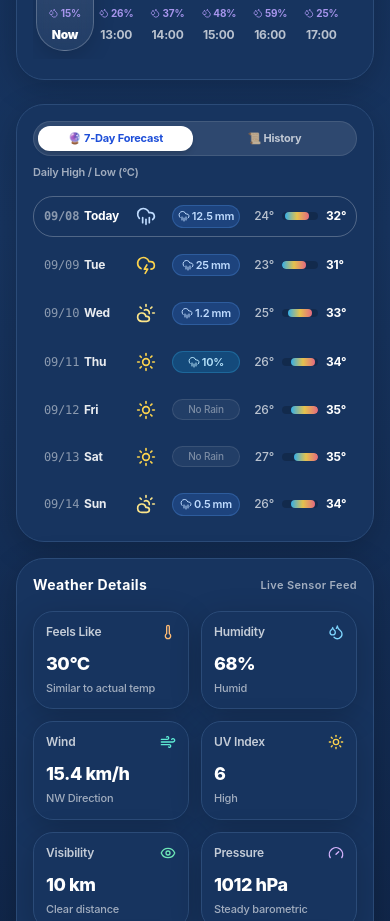
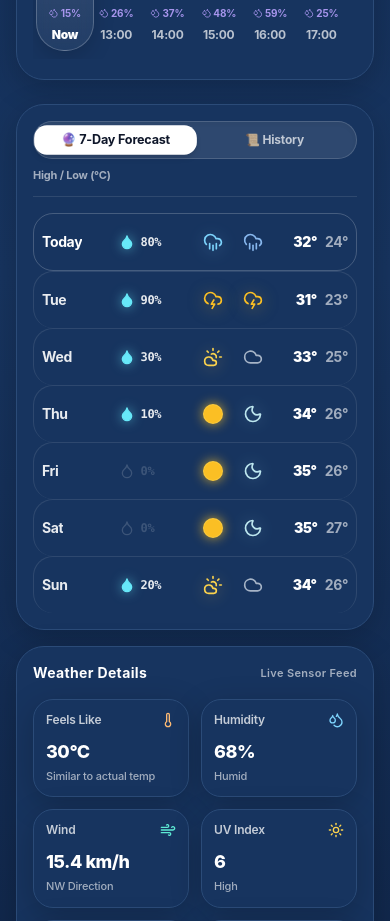
Before and after one commit to sharaddetroja/WeatherGPT-, a React (Vite) app: page / in a window 390 px wide. Shown: the part 900-1821 px from the top of the page. Built offline with nearby package versions, Linux system fonts and the light colour scheme; no server answers; a web font is replaced by a local one.

Commit message:
feat(ui): apply modern 4-column forecast and history layout matching reference design

```diff
--- a/src/components/weather/DailyForecastGlass.tsx
+++ b/src/components/weather/DailyForecastGlass.tsx
@@ -1,5 +1,5 @@
 import React from 'react';
-import { Cloud, Sun, CloudRain, CloudLightning, Snowflake, CloudSun, Calendar, Droplets, Wind } from 'lucide-react';
+import { Cloud, CloudRain, CloudLightning, Snowflake, CloudSun, Calendar, Moon, CloudMoon, Droplet } from 'lucide-react';
 
 export interface ForecastDay {
   date: string;
@@ -30,34 +30,70 @@ export const DailyForecastGlass: React.FC<DailyForecastGlassProps> = ({
   timelineTab,
   onSelectTab,
 }) => {
-  const getConditionIcon = (cond?: string) => {
+  // Daytime Weather Icon
+  const getDayIcon = (cond?: string) => {
     const c = (cond || '').toLowerCase();
-    if (c.includes('rain') || c.includes('drizzle')) return <CloudRain className="w-5 h-5 text-blue-200 shrink-0" />;
-    if (c.includes('storm') || c.includes('thunder')) return <CloudLightning className="w-5 h-5 text-amber-300 shrink-0" />;
-    if (c.includes('snow')) return <Snowflake className="w-5 h-5 text-cyan-200 shrink-0" />;
-    if (c.includes('partly') || (c.includes('sun') && c.includes('cloud'))) return <CloudSun className="w-5 h-5 text-amber-200 shrink-0" />;
-    if (c.includes('sun') || c.includes('clear')) return <Sun className="w-5 h-5 text-amber-300 shrink-0" />;
-    return <Cloud className="w-5 h-5 text-white/80 shrink-0" />;
+    if (c.includes('storm') || c.includes('thunder')) {
+      return (
+        <div className="relative flex items-center justify-center">
+          <CloudLightning className="w-5 h-5 sm:w-6 sm:h-6 text-amber-400 drop-shadow-[0_2px_8px_rgba(251,191,36,0.5)]" />
+        </div>
+      );
+    }
+    if (c.includes('heavy rain') || c.includes('torrential')) {
+      return <CloudRain className="w-5 h-5 sm:w-6 sm:h-6 text-blue-400 drop-shadow-[0_2px_8px_rgba(96,165,250,0.5)]" />;
+    }
+    if (c.includes('rain') || c.includes('drizzle') || c.includes('shower')) {
+      return <CloudRain className="w-5 h-5 sm:w-6 sm:h-6 text-sky-300 drop-shadow-[0_2px_8px_rgba(125,211,252,0.4)]" />;
+    }
+    if (c.includes('snow')) {
+      return <Snowflake className="w-5 h-5 sm:w-6 sm:h-6 text-cyan-200" />;
+    }
+    if (c.includes('cloud') && (c.includes('sun') || c.includes('partly'))) {
+      return <CloudSun className="w-5 h-5 sm:w-6 sm:h-6 text-amber-300 drop-shadow-[0_2px_8px_rgba(252,211,77,0.4)]" />;
+    }
+    if (c.includes('sun') || c.includes('clear')) {
+      return (
+        <div className="w-5 h-5 sm:w-6 sm:h-6 rounded-full bg-amber-400 shadow-[0_0_12px_rgba(251,191,36,0.8)] border border-amber-300/60" />
+      );
+    }
+    return <Cloud className="w-5 h-5 sm:w-6 sm:h-6 text-slate-200/90 drop-shadow-[0_2px_6px_rgba(255,255,255,0.2)]" />;
   };
 
-  const formattedUnit = tempUnit.startsWith('°') ? tempUnit : `°${tempUnit}`;
-
-  // Find min/max across all days for normalized temperature range bars
-  const globalMin = Math.min(...forecastData.map(d => convertTemp(d.min_temp)));
-  const globalMax = Math.max(...forecastData.map(d => convertTemp(d.max_temp)));
-  const globalRange = globalMax - globalMin || 1;
+  // Nighttime / Secondary Forecast Icon
+  const getNightIcon = (cond?: string) => {
+    const c = (cond || '').toLowerCase();
+    if (c.includes('storm') || c.includes('thunder')) {
+      return (
+        <div className="relative flex items-center justify-center">
+          <CloudLightning className="w-5 h-5 sm:w-6 sm:h-6 text-amber-400 drop-shadow-[0_2px_8px_rgba(251,191,36,0.5)]" />
+        </div>
+      );
+    }
+    if (c.includes('rain') || c.includes('drizzle') || c.includes('shower')) {
+      return <CloudRain className="w-5 h-5 sm:w-6 sm:h-6 text-blue-300/90" />;
+    }
+    if (c.includes('cloud') && !c.includes('clear')) {
+      return <Cloud className="w-5 h-5 sm:w-6 sm:h-6 text-slate-300/80" />;
+    }
+    if (c.includes('partly')) {
+      return <CloudMoon className="w-5 h-5 sm:w-6 sm:h-6 text-cyan-200/90" />;
+    }
+    return <Moon className="w-5 h-5 sm:w-6 sm:h-6 text-cyan-100/90 drop-shadow-[0_0_8px_rgba(165,243,252,0.4)]" />;
+  };
 
   return (
-    <div className={`glass-panel rounded-3xl p-3.5 xs:p-4 sm:p-6 text-white h-full flex flex-col justify-between ${className}`}>
+    <div className={`glass-panel rounded-3xl p-4 sm:p-6 text-white h-full flex flex-col justify-between border border-white/20 shadow-2xl backdrop-blur-2xl ${className}`}>
       <div>
-        <div className="flex items-center justify-between mb-4 flex-wrap gap-2">
+        {/* Top Header Bar & Tabs */}
+        <div className="flex items-center justify-between mb-4 sm:mb-5 flex-wrap gap-2 pb-3 border-b border-white/10">
           {onSelectTab ? (
-            <div className="flex items-center gap-1 p-1 rounded-2xl bg-white/10 text-white border border-white/10 shadow-xs w-full sm:w-auto">
+            <div className="flex items-center gap-1 p-1 rounded-2xl bg-white/10 text-white border border-white/15 shadow-inner w-full sm:w-auto">
               <button
                 onClick={() => onSelectTab('forecast')}
-                className={`flex-1 sm:flex-none px-2.5 sm:px-3 py-1 rounded-xl text-[11px] sm:text-xs font-bold transition-all cursor-pointer flex items-center justify-center gap-1.5 ${
+                className={`flex-1 sm:flex-none px-3 py-1.5 rounded-xl text-xs font-bold transition-all cursor-pointer flex items-center justify-center gap-1.5 ${
                   timelineTab === 'forecast'
-                    ? 'bg-white text-[#1D4ED8] shadow-md'
+                    ? 'bg-white text-slate-900 shadow-md scale-105'
                     : 'text-white/70 hover:text-white hover:bg-white/10'
                 }`}
               >
@@ -65,9 +101,9 @@ export const DailyForecastGlass: React.FC<DailyForecastGlassProps> = ({
               </button>
               <button
                 onClick={() => onSelectTab('history')}
-                className={`flex-1 sm:flex-none px-2.5 sm:px-3 py-1 rounded-xl text-[11px] sm:text-xs font-bold transition-all cursor-pointer flex items-center justify-center gap-1.5 ${
+                className={`flex-1 sm:flex-none px-3 py-1.5 rounded-xl text-xs font-bold transition-all cursor-pointer flex items-center justify-center gap-1.5 ${
                   timelineTab === 'history'
-                    ? 'bg-white text-[#1D4ED8] shadow-md'
+                    ? 'bg-white text-slate-900 shadow-md scale-105'
                     : 'text-white/70 hover:text-white hover:bg-white/10'
                 }`}
               >
@@ -75,111 +111,82 @@ export const DailyForecastGlass: React.FC<DailyForecastGlassProps> = ({
               </button>
             </div>
           ) : (
-            <h2 className="text-sm sm:text-base font-bold text-white tracking-wide flex items-center gap-2">
-              <Calendar className="w-4 h-4 text-white/75" />
-              <span>7-Day Forecast</span>
+            <h2 className="text-sm sm:text-base font-extrabold text-white tracking-wide flex items-center gap-2">
+              <Calendar className="w-4 h-4 text-sky-300" />
+              <span>7-Day Weather Forecast</span>
             </h2>
           )}
 
-          <span className="text-[11px] sm:text-xs font-semibold text-white/60">
-            Daily High / Low ({formattedUnit})
+          <span className="text-[11px] sm:text-xs font-bold text-white/60">
+            High / Low ({tempUnit})
           </span>
         </div>
 
-        <div className="space-y-2">
+        {/* Forecast Rows List - Styled Exactly Like Reference */}
+        <div className="divide-y divide-white/10">
           {forecastData.map((item, idx) => {
             const isToday = idx === 0;
             const min = convertTemp(item.min_temp);
             const max = convertTemp(item.max_temp);
+            const rainChance = item.chance_of_rain ?? (item.rainfall_mm && item.rainfall_mm > 0 ? Math.min(100, Math.round(item.rainfall_mm * 15)) : 0);
 
-            // Calculate percentage bar width and left offset
-            const leftPercent = Math.max(0, Math.min(100, ((min - globalMin) / globalRange) * 100));
-            const widthPercent = Math.max(15, Math.min(100 - leftPercent, ((max - min) / globalRange) * 100));
-
-            // Format date string for display (e.g., 09/12)
-            const dateLabel = item.date ? item.date.slice(5).replace('-', '/') : '';
+            // Calculate fill percentage for droplet icon (e.g. 100%, 75%, 20%)
+            const hasRain = rainChance > 0;
 
             return (
               <div
                 key={idx}
-                className={`flex items-center gap-1.5 xs:gap-2 sm:gap-3 py-2 px-2 xs:px-2.5 sm:py-2.5 sm:px-3.5 rounded-2xl transition-all ${
+                className={`grid grid-cols-12 items-center py-3.5 px-2 sm:px-4 rounded-2xl transition-all ${
                   isToday
-                    ? 'bg-white/18 border border-white/25 shadow-xs font-semibold'
-                    : 'hover:bg-white/8 border border-transparent'
+                    ? 'bg-white/12 border border-white/20 shadow-xs'
+                    : 'hover:bg-white/5 border border-transparent'
                 }`}
               >
-                {/* Day & Date */}
-                <div className="flex items-center gap-1 xs:gap-1.5 sm:gap-2 w-[72px] xs:w-[84px] sm:w-[92px] shrink-0">
-                  <span className="text-[10px] xs:text-xs text-white/50 font-mono w-[30px] xs:w-[34px] sm:w-[38px]">{dateLabel}</span>
-                  <span className={`text-[11px] xs:text-xs sm:text-sm font-bold truncate ${isToday ? 'text-white' : 'text-white/90'}`}>
+                {/* 1. Left: Day Name (e.g. "Today", "Tue", "Wed") */}
+                <div className="col-span-3 sm:col-span-3 flex items-center min-w-0">
+                  <span className={`text-sm sm:text-base font-bold tracking-tight truncate ${isToday ? 'text-white font-black' : 'text-white/90'}`}>
                     {isToday ? 'Today' : item.day}
                   </span>
                 </div>
 
-                {/* Condition Icon & Text */}
-                <div className="flex items-center gap-1 sm:gap-2 w-[24px] xs:w-[28px] sm:w-[125px] shrink-0">
-                  {getConditionIcon(item.condition)}
-                  <span className="text-xs font-medium text-white/85 truncate hidden sm:inline">
-                    {item.condition}
-                  </span>
-                </div>
-
-                {/* Rain Badge */}
-                <div className="w-[54px] xs:w-[68px] sm:w-[82px] shrink-0 flex items-center justify-start">
-                  {(item.rainfall_mm !== undefined && item.rainfall_mm > 0) ? (
-                    <span className="w-full py-0.5 px-1 xs:px-1.5 sm:px-2 rounded-full bg-blue-500/20 text-blue-200 border border-blue-400/25 font-semibold flex items-center justify-center gap-0.5 sm:gap-1 text-[10px] xs:text-[11px] whitespace-nowrap">
-                      <CloudRain className="w-2.5 h-2.5 xs:w-3 xs:h-3 shrink-0" /> {item.rainfall_mm} <span className="hidden xs:inline">mm</span>
-                    </span>
-                  ) : item.chance_of_rain !== undefined && item.chance_of_rain > 0 ? (
-                    <span className="w-full py-0.5 px-1 xs:px-1.5 sm:px-2 rounded-full bg-sky-500/20 text-sky-200 border border-sky-400/25 font-semibold flex items-center justify-center gap-0.5 sm:gap-1 text-[10px] xs:text-[11px] whitespace-nowrap">
-                      <CloudRain className="w-2.5 h-2.5 xs:w-3 xs:h-3 shrink-0" /> {item.chance_of_rain}%
-                    </span>
+                {/* 2. Center-Left: Droplet Icon & Rain Probability (e.g. 💧 100%) */}
+                <div className="col-span-3 sm:col-span-3 flex items-center justify-start gap-1.5">
+                  {hasRain ? (
+                    <div className="flex items-center gap-1.5">
+                      <div className="relative flex items-center justify-center">
+                        <Droplet
+                          className="w-4 h-4 text-cyan-300 fill-cyan-300 shrink-0 drop-shadow-[0_0_6px_rgba(103,232,249,0.6)]"
+                        />
+                      </div>
+                      <span className="text-xs sm:text-sm font-bold text-white/90 font-mono tracking-tight">
+                        {rainChance}%
+                      </span>
+                    </div>
                   ) : (
-                    <span className="w-full py-0.5 px-1 rounded-full bg-white/5 text-white/40 border border-white/10 text-[9px] xs:text-[10px] font-medium flex items-center justify-center whitespace-nowrap">
-                      <span className="hidden xs:inline">No Rain</span>
-                      <span className="xs:hidden">-</span>
-                    </span>
+                    <div className="flex items-center gap-1.5 opacity-40">
+                      <Droplet className="w-4 h-4 text-white/40 shrink-0" />
+                      <span className="text-xs sm:text-sm font-semibold text-white/40 font-mono">0%</span>
+                    </div>
                   )}
                 </div>
 
-                {/* Humidity telemetry */}
-                <div className="w-[55px] min-w-[55px] shrink-0 hidden md:flex items-center gap-1 text-[11px] text-white/60">
-                  {item.humidity !== undefined && (
-                    <>
-                      <Droplets className="w-3 h-3 text-sky-300 shrink-0" />
-                      <span>{item.humidity}%</span>
-                    </>
-                  )}
+                {/* 3. Center: Dual Condition Icons (Day condition + Night/Secondary condition) */}
+                <div className="col-span-3 sm:col-span-3 flex items-center justify-center gap-3 sm:gap-4">
+                  <div className="flex items-center justify-center w-7 h-7 sm:w-8 sm:h-8 shrink-0">
+                    {getDayIcon(item.condition)}
+                  </div>
+                  <div className="flex items-center justify-center w-7 h-7 sm:w-8 sm:h-8 shrink-0">
+                    {getNightIcon(item.condition)}
+                  </div>
                 </div>
 
-                {/* Wind telemetry */}
-                <div className="w-[75px] min-w-[75px] shrink-0 hidden lg:flex items-center gap-1 text-[11px] text-white/60">
-                  {item.wind_kph !== undefined && (
-                    <>
-                      <Wind className="w-3 h-3 text-cyan-300 shrink-0" />
-                      <span>{item.wind_kph} km/h</span>
-                    </>
-                  )}
-                </div>
-
-                {/* Temperature Bar & Min/Max */}
-                <div className="flex items-center gap-1.5 xs:gap-2 sm:gap-2.5 flex-1 min-w-[75px] xs:min-w-[90px] sm:min-w-[120px] ml-auto">
-                  <span className="text-[11px] xs:text-xs font-medium text-white/70 w-[22px] xs:w-[26px] sm:w-[28px] text-right shrink-0">
+                {/* 4. Right: High and Low Temperatures (e.g. 27° 25°) */}
+                <div className="col-span-3 sm:col-span-3 flex items-center justify-end gap-2 sm:gap-3 text-right">
+                  <span className="text-sm sm:text-base font-black text-white tracking-tight">
+                    {max}°
+                  </span>
+                  <span className="text-sm sm:text-base font-bold text-white/60 tracking-tight">
                     {min}°
-                  </span>
-
-                  <div className="flex-1 h-1.5 xs:h-2 bg-black/20 rounded-full relative overflow-hidden min-w-[28px] xs:min-w-[36px] sm:min-w-[40px]">
-                    <div
-                      className="absolute top-0 bottom-0 rounded-full bg-gradient-to-r from-sky-400 via-amber-300 to-rose-400 opacity-90"
-                      style={{
-                        left: `${leftPercent}%`,
-                        width: `${widthPercent}%`,
-                      }}
-                    />
-                  </div>
-
-                  <span className="text-[11px] xs:text-xs font-bold text-white w-[22px] xs:w-[26px] sm:w-[28px] text-left shrink-0">
-                    {max}°
                   </span>
                 </div>
               </div>
--- a/src/components/weather/Last7DaysHistoryGlass.tsx
+++ b/src/components/weather/Last7DaysHistoryGlass.tsx
@@ -3,7 +3,6 @@ import {
   History,
   CloudRain,
   Droplets,
-  Wind,
   Sun,
   Cloud,
   CloudSun,
@@ -11,8 +10,7 @@ import {
   Snowflake,
   TrendingUp,
   TrendingDown,
-  Gauge,
-  CloudOff
+  Gauge
 } from 'lucide-react';
 import type { HistoricalWeatherDay } from '../../services/weatherService';
 
@@ -57,9 +55,6 @@ export const Last7DaysHistoryGlass: React.FC<Last7DaysHistoryGlassProps> = ({
   const lowestTemp = Math.min(...minTemps);
   const avgTemp = Math.round((historyData.reduce((acc, d) => acc + convertTemp(d.avg_temp), 0) / historyData.length) * 10) / 10;
 
-  const globalMin = Math.min(...minTemps);
-  const globalMax = Math.max(...maxTemps);
-  const globalRange = globalMax - globalMin || 1;
 
   return (
     <div className={`glass-panel rounded-3xl p-3.5 xs:p-4 sm:p-6 text-white transition-all shadow-xl h-full flex flex-col justify-between ${className}`}>
@@ -157,90 +152,82 @@ export const Last7DaysHistoryGlass: React.FC<Last7DaysHistoryGlassProps> = ({
           </div>
         </div>
 
-        {/* Day by Day Historical Table/Cards */}
-        <div className="space-y-2">
+        {/* Day by Day Historical Table/Cards Styled Like Reference Image */}
+        <div className="divide-y divide-white/10">
           {historyData.map((item, idx) => {
             const min = convertTemp(item.min_temp);
             const max = convertTemp(item.max_temp);
+            const isYesterday = idx === 0;
+            const rainChance = item.rainfall_mm > 0 ? Math.min(100, Math.max(20, Math.round(item.rainfall_mm * 20))) : 0;
+            const hasRain = rainChance > 0;
 
-            const leftPercent = Math.max(0, Math.min(100, ((min - globalMin) / globalRange) * 100));
-            const widthPercent = Math.max(15, Math.min(100 - leftPercent, ((max - min) / globalRange) * 100));
-            const dateLabel = item.date ? item.date.slice(5).replace('-', '/') : '';
-            const isSelected = selectedDay?.date === item.date;
+            const getNightIcon = (cond?: string) => {
+              const c = (cond || '').toLowerCase();
+              if (c.includes('storm') || c.includes('thunder')) {
+                return <CloudLightning className="w-5 h-5 sm:w-6 sm:h-6 text-amber-400 drop-shadow-[0_2px_8px_rgba(251,191,36,0.5)]" />;
+              }
+              if (c.includes('rain') || c.includes('drizzle')) {
+                return <CloudRain className="w-5 h-5 sm:w-6 sm:h-6 text-blue-300" />;
+              }
+              if (c.includes('partly')) {
+                return <CloudSun className="w-5 h-5 sm:w-6 sm:h-6 text-cyan-200" />;
+              }
+              return <Cloud className="w-5 h-5 sm:w-6 sm:h-6 text-slate-300/80" />;
+            };
 
             return (
               <div
                 key={idx}
-                onClick={() => setSelectedDay(isSelected ? null : item)}
-                className={`flex items-center gap-1.5 xs:gap-2 sm:gap-3 py-2 px-2 xs:px-2.5 sm:py-2.5 sm:px-3.5 rounded-2xl transition-all cursor-pointer border ${
-                  isSelected
-                    ? 'bg-white/15 border-sky-400/40 shadow-sm'
-                    : 'hover:bg-white/8 border-transparent bg-white/[0.03]'
+                onClick={() => setSelectedDay(selectedDay?.date === item.date ? null : item)}
+                className={`grid grid-cols-12 items-center py-3.5 px-2 sm:px-4 rounded-2xl transition-all cursor-pointer ${
+                  selectedDay?.date === item.date
+                    ? 'bg-white/15 border border-sky-400/40 shadow-xs'
+                    : isYesterday
+                    ? 'bg-white/10 border border-white/20'
+                    : 'hover:bg-white/5 border border-transparent'
                 }`}
               >
-                {/* Day & Date */}
-                <div className="flex items-center gap-1 xs:gap-1.5 sm:gap-2 w-[72px] xs:w-[84px] sm:w-[92px] shrink-0">
-                  <span className="text-[10px] xs:text-xs text-white/50 font-mono w-[30px] xs:w-[34px] sm:w-[38px]">{dateLabel}</span>
-                  <span className="text-[11px] xs:text-xs sm:text-sm font-bold text-white truncate">{item.day}</span>
+                {/* 1. Left: Day Label (e.g. "Yesterday", "Sun", "Sat") */}
+                <div className="col-span-3 sm:col-span-3 flex items-center min-w-0">
+                  <span className={`text-sm sm:text-base font-bold tracking-tight truncate ${isYesterday ? 'text-white font-black' : 'text-white/90'}`}>
+                    {isYesterday ? 'Yesterday' : item.day}
+                  </span>
                 </div>
 
-                {/* Condition Icon & Text */}
-                <div className="flex items-center gap-1 sm:gap-1.5 w-[24px] xs:w-[28px] sm:w-[140px] shrink-0">
-                  {getConditionIcon(item.condition)}
-                  <span className="text-xs font-medium text-white/85 truncate hidden sm:inline">
-                    {item.condition}
-                  </span>
-                  {item.is_stale && (
-                    <span className="hidden sm:flex px-1.5 py-0.5 rounded-full bg-amber-500/25 text-amber-200 border border-amber-500/40 text-[9px] font-extrabold items-center gap-0.5 shrink-0" title="Cached Weather">
-                      <CloudOff className="w-2.5 h-2.5 text-amber-300" /> Cached
-                    </span>
+                {/* 2. Center-Left: Droplet Icon & Rain Probability / Precipitation */}
+                <div className="col-span-3 sm:col-span-3 flex items-center justify-start gap-1.5">
+                  {hasRain ? (
+                    <div className="flex items-center gap-1.5">
+                      <Droplets className="w-4 h-4 text-cyan-300 fill-cyan-300 shrink-0 drop-shadow-[0_0_6px_rgba(103,232,249,0.6)]" />
+                      <span className="text-xs sm:text-sm font-bold text-white/90 font-mono tracking-tight">
+                        {rainChance}%
+                      </span>
+                    </div>
+                  ) : (
+                    <div className="flex items-center gap-1.5 opacity-40">
+                      <Droplets className="w-4 h-4 text-white/40 shrink-0" />
+                      <span className="text-xs sm:text-sm font-semibold text-white/40 font-mono">0%</span>
+                    </div>
                   )}
                 </div>
 
-                {/* Rain Badge */}
-                <div className="w-[54px] xs:w-[68px] sm:w-[82px] shrink-0 flex items-center justify-start">
-                  {item.rainfall_mm > 0 ? (
-                    <span className="w-full py-0.5 px-1 xs:px-1.5 sm:px-2 rounded-full bg-blue-500/20 text-blue-200 border border-blue-400/25 font-semibold flex items-center justify-center gap-0.5 sm:gap-1 text-[10px] xs:text-[11px] whitespace-nowrap">
-                      <CloudRain className="w-2.5 h-2.5 xs:w-3 xs:h-3 shrink-0" /> {item.rainfall_mm} <span className="hidden xs:inline">mm</span>
-                    </span>
-                  ) : (
-                    <span className="w-full py-0.5 px-1 rounded-full bg-white/5 text-white/40 border border-white/10 text-[9px] xs:text-[10px] font-medium flex items-center justify-center whitespace-nowrap">
-                      <span className="hidden xs:inline">No Rain</span>
-                      <span className="xs:hidden">-</span>
-                    </span>
-                  )}
+                {/* 3. Center: Dual Condition Icons (Day condition + Night/Secondary condition) */}
+                <div className="col-span-3 sm:col-span-3 flex items-center justify-center gap-3 sm:gap-4">
+                  <div className="flex items-center justify-center w-7 h-7 sm:w-8 sm:h-8 shrink-0">
+                    {getConditionIcon(item.condition)}
+                  </div>
+                  <div className="flex items-center justify-center w-7 h-7 sm:w-8 sm:h-8 shrink-0">
+                    {getNightIcon(item.condition)}
+                  </div>
                 </div>
 
-                {/* Humidity telemetry */}
-                <div className="w-[55px] min-w-[55px] shrink-0 hidden md:flex items-center gap-1 text-[11px] text-white/60">
-                  <Droplets className="w-3 h-3 text-sky-300 shrink-0" />
-                  <span>{item.humidity}%</span>
-                </div>
-
-                {/* Wind telemetry */}
-                <div className="w-[75px] min-w-[75px] shrink-0 hidden lg:flex items-center gap-1 text-[11px] text-white/60">
-                  <Wind className="w-3 h-3 text-cyan-300 shrink-0" />
-                  <span>{item.wind_kph} km/h</span>
-                </div>
-
-                {/* Temperature Bar & Min/Max */}
-                <div className="flex items-center gap-1.5 xs:gap-2 sm:gap-2.5 flex-1 min-w-[75px] xs:min-w-[90px] sm:min-w-[120px] ml-auto">
-                  <span className="text-[11px] xs:text-xs font-medium text-white/70 w-[22px] xs:w-[26px] sm:w-[28px] text-right shrink-0">
+                {/* 4. Right: High and Low Temperatures (e.g. 27° 25°) */}
+                <div className="col-span-3 sm:col-span-3 flex items-center justify-end gap-2 sm:gap-3 text-right">
+                  <span className="text-sm sm:text-base font-black text-white tracking-tight">
+                    {max}°
+                  </span>
+                  <span className="text-sm sm:text-base font-bold text-white/60 tracking-tight">
                     {min}°
-                  </span>
-
-                  <div className="flex-1 h-1.5 xs:h-2 bg-black/20 rounded-full relative overflow-hidden min-w-[28px] xs:min-w-[36px] sm:min-w-[40px]">
-                    <div
-                      className="absolute top-0 bottom-0 rounded-full bg-gradient-to-r from-sky-400 via-amber-300 to-rose-400 opacity-90"
-                      style={{
-                        left: `${leftPercent}%`,
-                        width: `${widthPercent}%`
-                      }}
-                    />
-                  </div>
-
-                  <span className="text-[11px] xs:text-xs font-bold text-white w-[22px] xs:w-[26px] sm:w-[28px] text-left shrink-0">
-                    {max}°
                   </span>
                 </div>
               </div>
```
